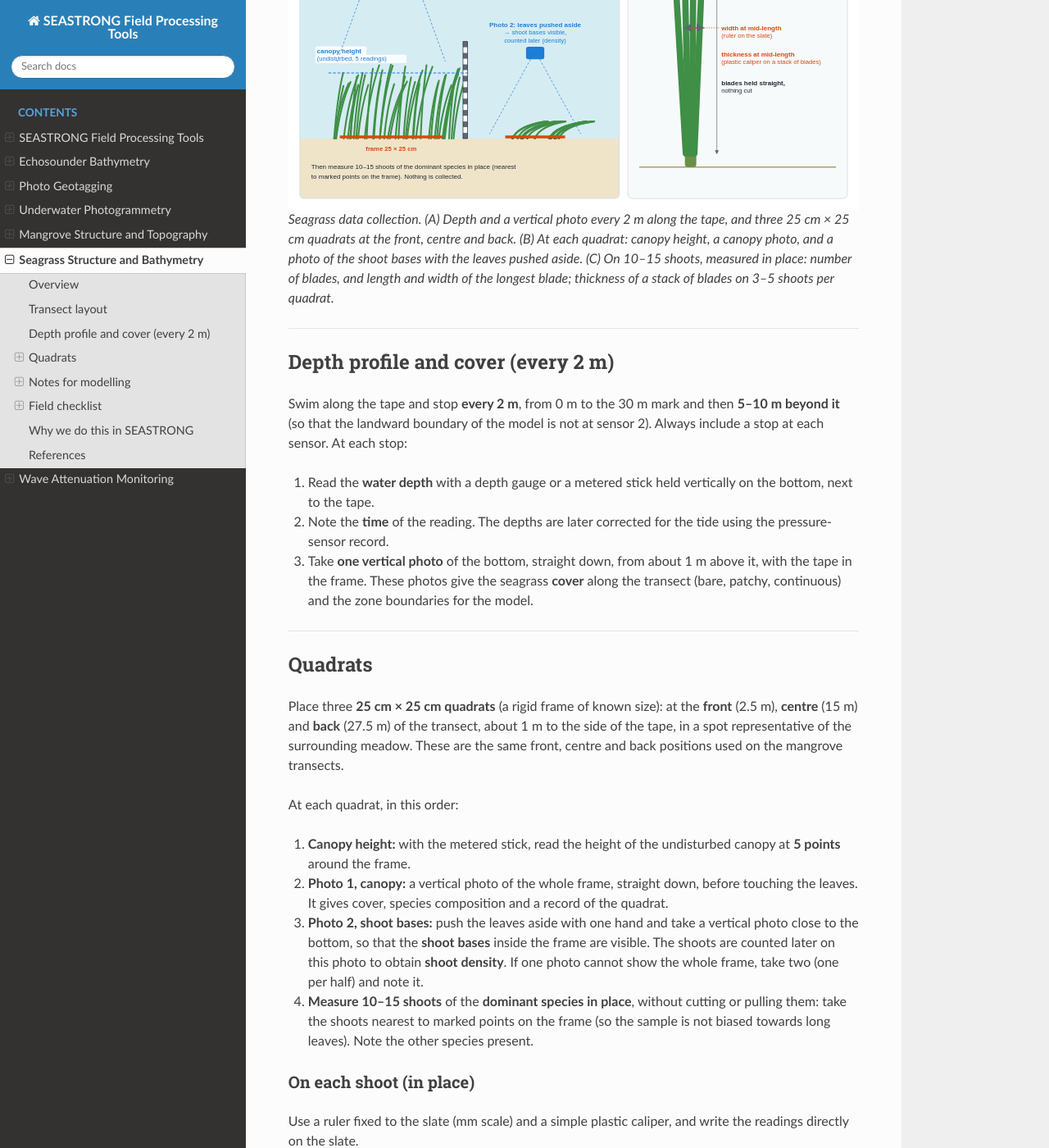
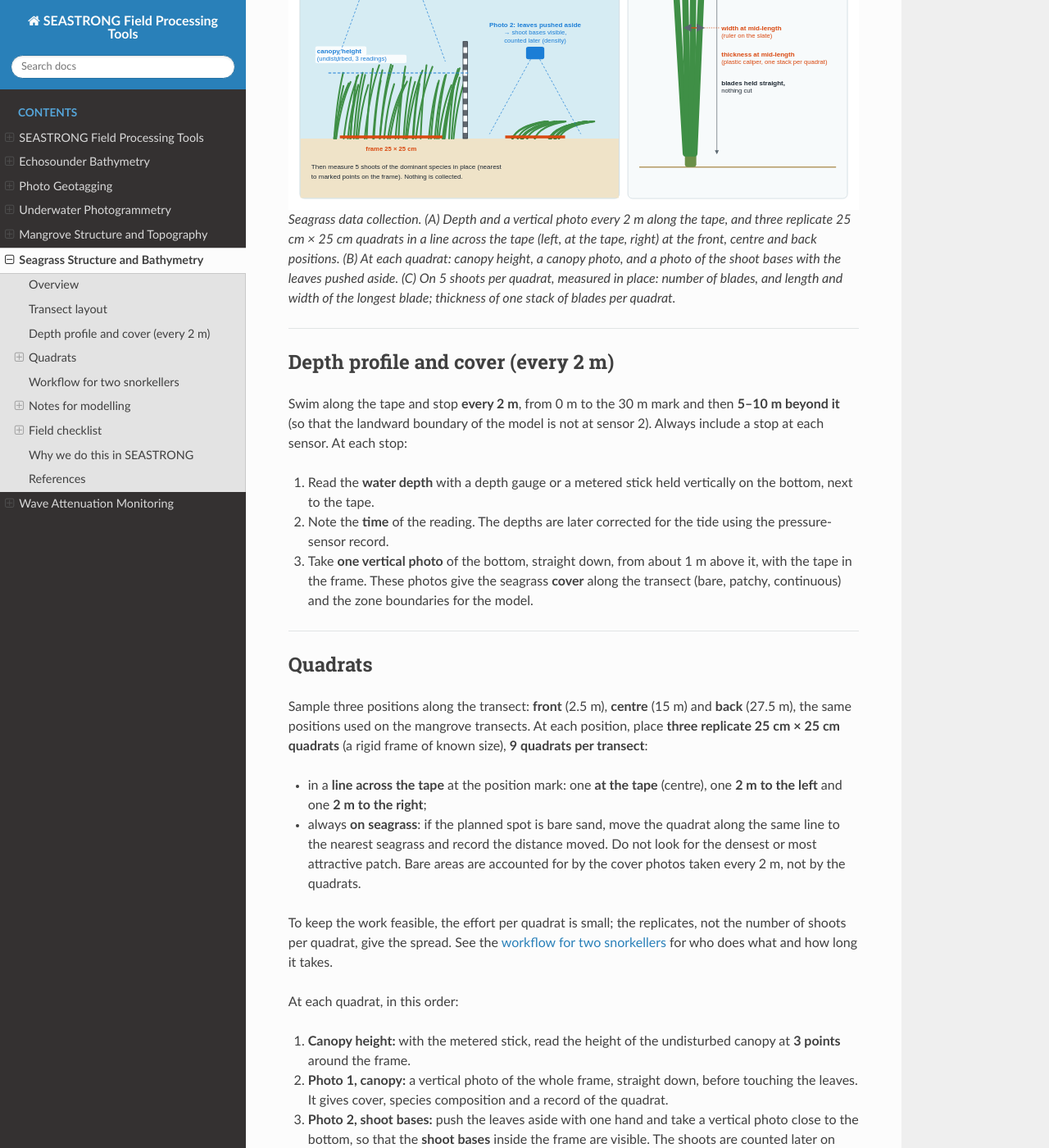
Before and after one commit to Alerovere/seastrong-field-tools, a Sphinx documentation site: the page built from docs/seagrass.md, in a window 1280 px wide and 1400 px high, scrolled down 1224 px. Shown: the whole window at 82% size. Built offline with Sphinx 7.4.7 and the Read the Docs theme 3.1.0, drawn with Linux system fonts in a browser that asks for light colours; some of the changed text lies outside the part shown.

Commit message:
seagrass update

````diff
--- a/docs/seagrass.md
+++ b/docs/seagrass.md
@@ -20,9 +20,9 @@ The method is **non-destructive** (nothing is collected) and designed to be quic
 
 ```{figure} _static/seagrass_transect.svg
 :width: 100%
-:alt: Schematic of the seagrass transect: depth and photo stations every 2 m along the tape, three quadrats, the two photos and canopy height at each quadrat, and the measurements taken in place on each shoot
+:alt: Schematic of the seagrass transect: depth and photo stations every 2 m along the tape, three replicate quadrats at the front, centre and back, the two photos and canopy height at each quadrat, and the measurements taken in place on each shoot
 
-Seagrass data collection. (A) Depth and a vertical photo every 2 m along the tape, and three 25 cm × 25 cm quadrats at the front, centre and back. (B) At each quadrat: canopy height, a canopy photo, and a photo of the shoot bases with the leaves pushed aside. (C) On 10–15 shoots, measured in place: number of blades, and length and width of the longest blade; thickness of a stack of blades on 3–5 shoots per quadrat.
+Seagrass data collection. (A) Depth and a vertical photo every 2 m along the tape, and three replicate 25 cm × 25 cm quadrats in a line across the tape (left, at the tape, right) at the front, centre and back positions. (B) At each quadrat: canopy height, a canopy photo, and a photo of the shoot bases with the leaves pushed aside. (C) On 5 shoots per quadrat, measured in place: number of blades, and length and width of the longest blade; thickness of one stack of blades per quadrat.
 ```
 
 ---
@@ -39,14 +39,19 @@ Swim along the tape and stop **every 2 m**, from 0 m to the 30 m mark and then *
 
 ## Quadrats
 
-Place three **25 cm × 25 cm quadrats** (a rigid frame of known size): at the **front** (2.5 m), **centre** (15 m) and **back** (27.5 m) of the transect, about 1 m to the side of the tape, in a spot representative of the surrounding meadow. These are the same front, centre and back positions used on the mangrove transects.
+Sample three positions along the transect: **front** (2.5 m), **centre** (15 m) and **back** (27.5 m), the same positions used on the mangrove transects. At each position, place **three replicate 25 cm × 25 cm quadrats** (a rigid frame of known size), **9 quadrats per transect**:
+
+- in a **line across the tape** at the position mark: one **at the tape** (centre), one **2 m to the left** and one **2 m to the right**;
+- always **on seagrass**: if the planned spot is bare sand, move the quadrat along the same line to the nearest seagrass and record the distance moved. Do not look for the densest or most attractive patch. Bare areas are accounted for by the cover photos taken every 2 m, not by the quadrats.
+
+To keep the work feasible, the effort per quadrat is small; the replicates, not the number of shoots per quadrat, give the spread. See the [workflow for two snorkellers](#workflow-for-two-snorkellers) for who does what and how long it takes.
 
 At each quadrat, in this order:
 
-1. **Canopy height:** with the metered stick, read the height of the undisturbed canopy at **5 points** around the frame.
+1. **Canopy height:** with the metered stick, read the height of the undisturbed canopy at **3 points** around the frame.
 2. **Photo 1, canopy:** a vertical photo of the whole frame, straight down, before touching the leaves. It gives cover, species composition and a record of the quadrat.
 3. **Photo 2, shoot bases:** push the leaves aside with one hand and take a vertical photo close to the bottom, so that the **shoot bases** inside the frame are visible. The shoots are counted later on this photo to obtain **shoot density**. If one photo cannot show the whole frame, take two (one per half) and note it.
-4. **Measure 10–15 shoots** of the **dominant species in place**, without cutting or pulling them: take the shoots nearest to marked points on the frame (so the sample is not biased towards long leaves). Note the other species present.
+4. **Measure 5 shoots** of the **dominant species in place**, without cutting or pulling them: take the shoots nearest to marked points on the frame (so the sample is not biased towards long leaves). Note the other species present.
 
 ### On each shoot (in place)
 
@@ -57,14 +62,33 @@ Use a ruler fixed to the slate (mm scale) and a simple plastic caliper, and writ
 | Number of blades | Count the blades on the shoot |
 | Blade length | Length of the **longest blade**, from the base to the tip, held straight along the ruler |
 | Blade width | Width of the same blade at mid-length, against the ruler |
-| Blade thickness | On **3–5 shoots per quadrat**: hold all the blades of the shoot together at mid-length, measure the thickness of the stack with the plastic caliper (jaws closed gently, without squashing), and divide by the number of blades |
+| Blade thickness | On **one shoot per quadrat**: hold all the blades of the shoot together at mid-length, measure the thickness of the stack with the plastic caliper (jaws closed gently, without squashing), and divide by the number of blades |
 
 Thickness is measured because published values of blade thickness are not available for all seagrass species; together with length and width, it allows a correction for blade flexibility in the models (see [Notes for modelling](#notes-for-modelling)).
 
 ### In the lab
 
 - Count the shoots inside the frame on each Photo 2 → shoots per 25 cm × 25 cm → **shoots per m²** (× 16).
+- For each position (front, centre, back), report the **mean and spread of the three replicates** for density, canopy height, blades per shoot, blade length, width and thickness.
 - Estimate **percent cover** from the photos taken every 2 m along the tape.
+
+---
+
+## Workflow for two snorkellers
+
+The survey is designed for **two snorkellers** working together. Snorkeller A is the **recorder**: depths, shoot measurements and the slate. Snorkeller B is the **photographer**: frames, photos, canopy height and blade thickness. Two quadrat frames are used, so that B can prepare the next quadrat while A is measuring the current one.
+
+| Step | Snorkeller A (recorder) | Snorkeller B (photographer) | Time |
+| --- | --- | --- | --- |
+| 1. Set-up | Lay the tape from sensor 1 to sensor 2 and on for 5–10 m; write the header of the slate (site, transect, date, sensor positions) | Hold the 0 m end; note GPS position and bearing (from the boat or the surface) | ~10 min |
+| 2. Depth and cover | Swim along the tape; every 2 m read the depth (stick or gauge) and write depth and time | Follow A and take the vertical photo at each stop, tape in view | ~15–20 min |
+| 3. Quadrats (front, centre, back) | At each quadrat: measure 5 shoots (blades, length, width) and write them on the slate; then move to the next frame | Place the frame; read canopy height (3 points); take Photo 1 and Photo 2; measure one thickness stack and call it to A; place the second frame at the next quadrat | ~5 min per quadrat, ~45–50 min for 9 |
+| 4. Check and recover | Check that the slate is complete (9 quadrats, all stops) | Check on the camera that all photos are there and sharp; recover frames | ~5 min |
+| | Recover the tape together | | ~5 min |
+
+**In total, about 1.5 hours in the water per transect** for two snorkellers, in good conditions (good visibility, little current, 1–2 m depth). Allow more in strong current or poor visibility, and plan no more than two transects per day for the same pair.
+
+One seagrass transect is surveyed **per corridor**, and each study area (Belize, Seychelles, Fiji) has **6 corridors**: about **9 hours in the water per study area**, i.e. **3–4 field days for one pair**, plus travel between corridors and weather days. The survey is done once per transect, not at every sensor deployment.
 
 ---
 
@@ -80,7 +104,7 @@ Seagrass is usually represented as a single vegetation section in XBeach, with:
 | Stem width (bv) | Mean blade width |
 | Density (N, per m²) | Shoots per m² (from Photo 2) × mean number of blades per shoot |
 
-Within each zone along the transect, the density is scaled by the **cover** from the photos every 2 m, so that bare and patchy stretches are not given the density of the quadrats. The front, centre and back quadrats give the values for the corresponding parts of the transect.
+Within each zone along the transect, the density is scaled by the **cover** from the photos every 2 m, so that bare and patchy stretches are not given the density of the quadrats. The mean of the three replicate quadrats at the front, centre and back gives the values for the corresponding parts of the transect; the spread between replicates shows how uncertain they are.
 
 ### Flexibility
 
@@ -108,15 +132,16 @@ Shoot density from photos can differ from density counted by hand. Use the same
 | ☐ | **Data:** tape positions where the meadow changes (cover, dominant species) |
 | ☐ | Depth + time + vertical photo every 2 m, from 0 m to 5–10 m beyond the 30 m mark, and at each sensor |
 
-### Each quadrat (front 2.5 m, centre 15 m, back 27.5 m)
+### Each quadrat (left, centre and right at front 2.5 m, centre 15 m, back 27.5 m: 9 quadrats)
 
 | ☐ | Item |
 |---|------|
-| ☐ | **Data:** canopy height at 5 points |
+| ☐ | **Data:** quadrat position along the tape, replicate (left, centre, right) and distance moved to reach seagrass, if any |
+| ☐ | **Data:** canopy height at 3 points |
 | ☐ | Photo 1: canopy, straight down, frame in view |
 | ☐ | Photo 2: shoot bases with leaves pushed aside, whole frame visible |
-| ☐ | **Data:** on 10–15 shoots of the dominant species, measured in place: number of blades, length and width of the longest blade |
-| ☐ | **Data:** on 3–5 shoots, thickness of the stack of blades at mid-length and number of blades in the stack |
+| ☐ | **Data:** on 5 shoots of the dominant species, measured in place: number of blades, length and width of the longest blade |
+| ☐ | **Data:** on one shoot, thickness of the stack of blades at mid-length and number of blades in the stack |
 | ☐ | **Data:** other species present |
 
 ### After the survey
````
Also changed, not shown: docs/_static/seagrass_transect.svg, 1 other file.
